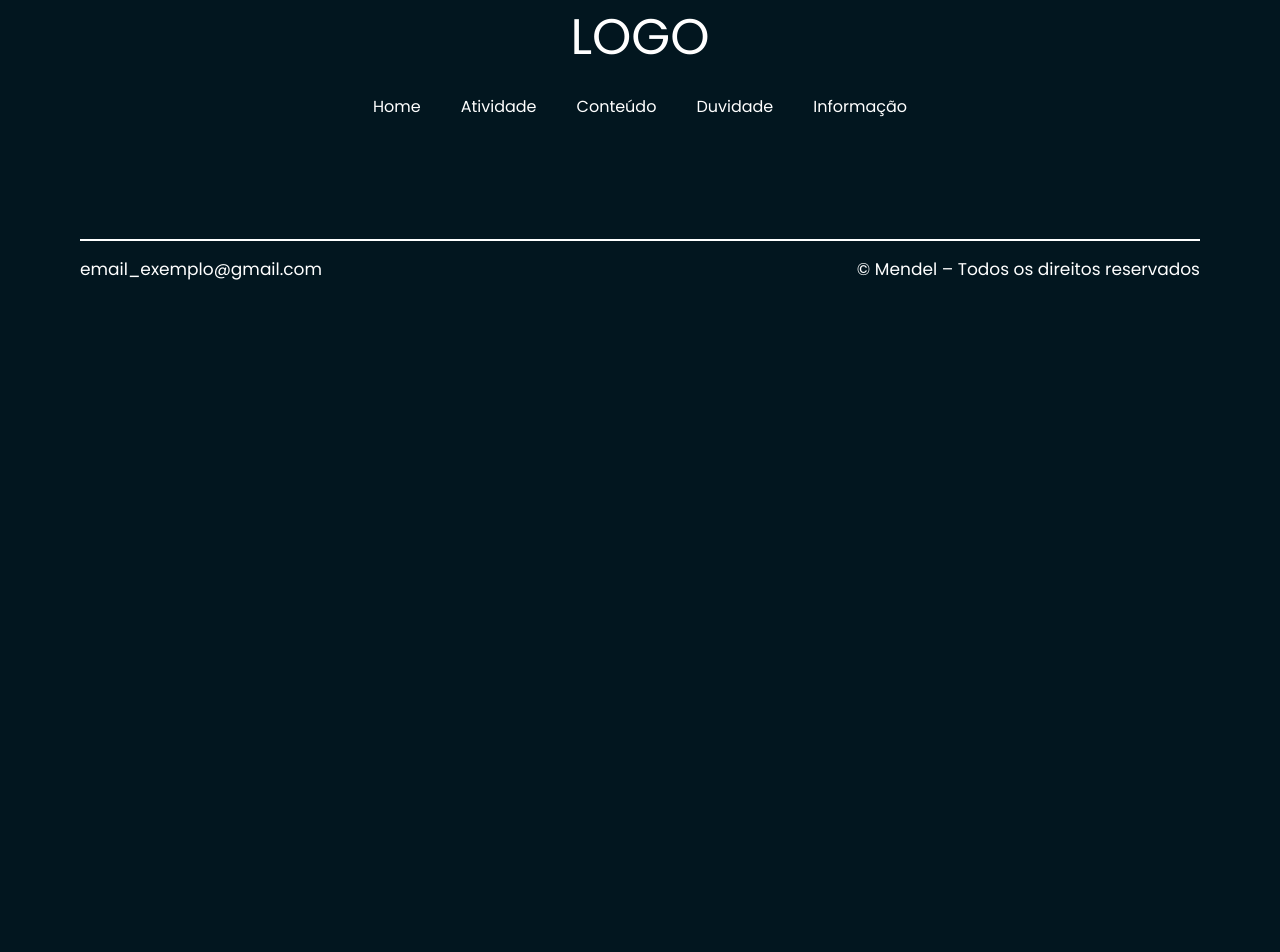
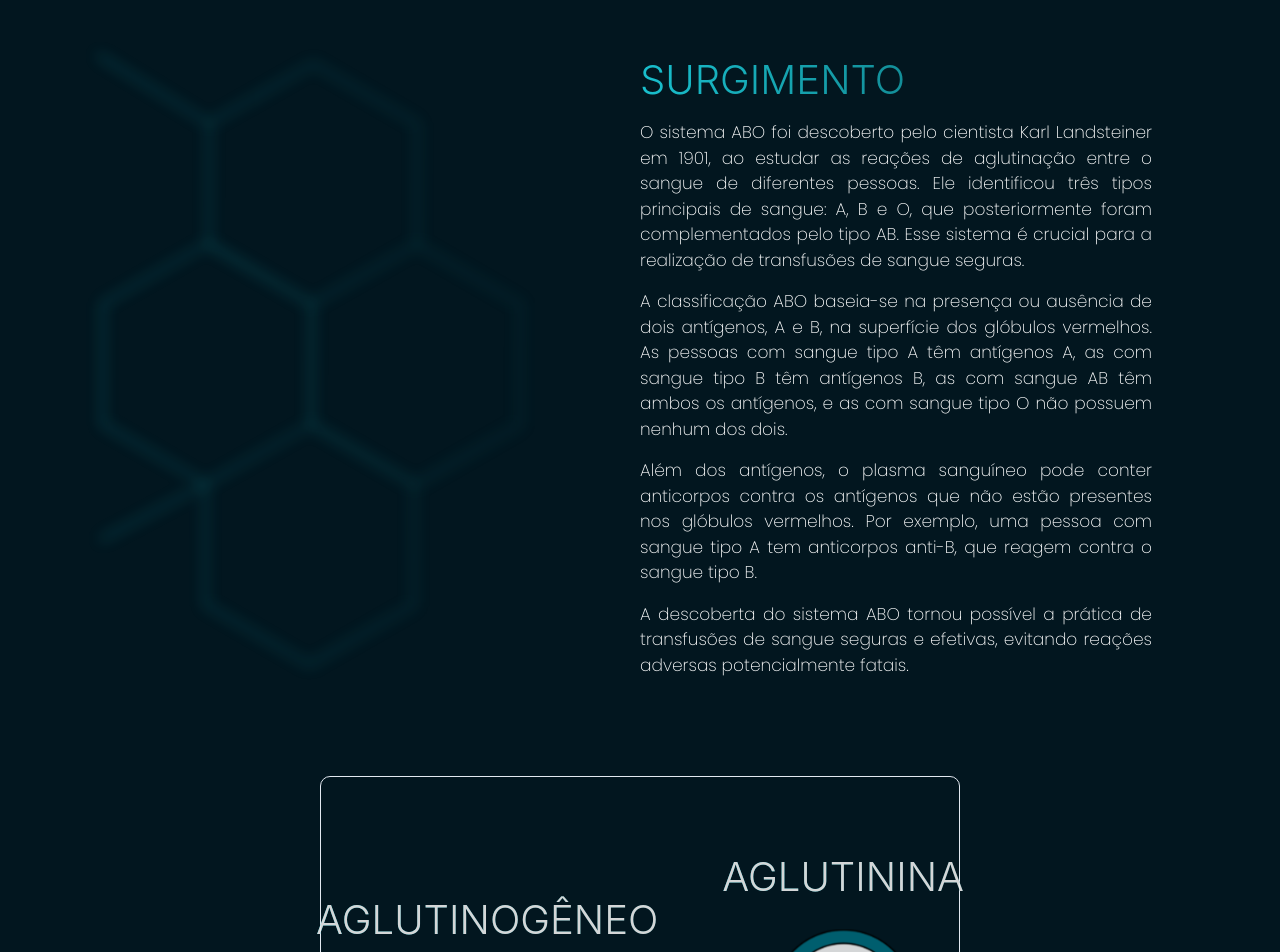
Before and after one commit to Matheus1415/Mendel, a React (Vite) app: page /sistema-abo in a window 1280 px wide. Shown: the part 840-1792 px from the top of the page. Before the commit the page ends 1203 px from the top, so only its background shows below. Built offline with nearby package versions, Linux system fonts and the light colour scheme.

Commit message:
Populando de Conteúdo

```diff
--- a/src/pages/ABO/index.jsx
+++ b/src/pages/SistemaAbo/index.jsx
@@ -4,7 +4,7 @@ import { Box, Image, Text, Heading, useBreakpointValue } from "@chakra-ui/react"
 import AleloCards from "../../components/AleloCards";
 import transSangueAbo from '../../data/transSangueAbo.json';
 
-export const ABO = () => {
+export const SistemaAbo = () => {
     const imageWidth = useBreakpointValue({ base: "15rem", sm: "20rem", md: "25rem", lg: "30rem" });
     const imageMaxHeight = useBreakpointValue({ base: "20rem", sm: "25rem", md: "30rem", lg: "40rem" });
     const textPadding = useBreakpointValue({ base: "1rem", sm: "1.5rem", md: "2rem", lg: "4rem" });
@@ -50,23 +50,16 @@ export const ABO = () => {
                 >
                     <Heading variant="PrimaryTitle" mb="1rem">SURGIMENTO</Heading>
                     <Text variant="Paragraph" mb="1rem">
-                        Lorem Ipsum is simply dummy text of the printing and typesetting industry.
-                        Lorem Ipsum has been the industry's standard dummy text ever since the 1500s,
-                        when an unknown printer took a galley of type and scrambled it to make a type specimen book.
+                        O sistema ABO foi descoberto pelo cientista Karl Landsteiner em 1901, ao estudar as reações de aglutinação entre o sangue de diferentes pessoas. Ele identificou três tipos principais de sangue: A, B e O, que posteriormente foram complementados pelo tipo AB. Esse sistema é crucial para a realização de transfusões de sangue seguras.
                     </Text>
                     <Text variant="Paragraph" mb="1rem">
-                        Lorem Ipsum is simply dummy text of the printing and typesetting industry.
-                        Lorem Ipsum has been the industry's standard dummy text ever since the 1500s,
-                        when an unknown printer took a galley of type and scrambled it to make a type specimen book.
+                        A classificação ABO baseia-se na presença ou ausência de dois antígenos, A e B, na superfície dos glóbulos vermelhos. As pessoas com sangue tipo A têm antígenos A, as com sangue tipo B têm antígenos B, as com sangue AB têm ambos os antígenos, e as com sangue tipo O não possuem nenhum dos dois.
                     </Text>
                     <Text variant="Paragraph" mb="1rem">
-                        Lorem Ipsum is simply dummy text of the printing and typesetting industry.
-                        Lorem Ipsum has been the industry's standard dummy text ever since the 1500s,
-                        when an unknown printer took a galley of type and scrambled it to make a type specimen book.
+                        Além dos antígenos, o plasma sanguíneo pode conter anticorpos contra os antígenos que não estão presentes nos glóbulos vermelhos. Por exemplo, uma pessoa com sangue tipo A tem anticorpos anti-B, que reagem contra o sangue tipo B.
                     </Text>
                     <Text variant="Paragraph">
-                        Contrary to popular belief, Lorem Ipsum is not simply random text. It has roots
-                        in a piece of classical Latin literature from 45 BC, making it over 2000 years.
+                        A descoberta do sistema ABO tornou possível a prática de transfusões de sangue seguras e efetivas, evitando reações adversas potencialmente fatais.
                     </Text>
                 </Box>
             </Box>
@@ -94,13 +87,13 @@ export const ABO = () => {
                         title="AGLUTINOGÊNEO"
                         imageSrc="/assets/aglutinogenio.svg"
                         imageAlt="Aglutinogênio"
-                        listItems={["Lorem Ipsum is simply dummy text of the printing and typesetting industry. Lorem Ipsum has been the industry's standard dummy text ever since the 1500s."]}
+                        listItems={["Aglutinogênios são antígenos presentes na superfície dos glóbulos vermelhos que determinam o tipo sanguíneo ABO de uma pessoa."]}
                     />
                     <AleloCards
                         title="AGLUTININA"
                         imageSrc="/assets/aglutinina.svg"
                         imageAlt="Aglutinina"
-                        listItems={["Lorem Ipsum is simply dummy text of the printing and typesetting industry. Lorem Ipsum has been the industry's standard dummy text ever since the 1500s."]}
+                        listItems={["Aglutininas são anticorpos encontrados no plasma sanguíneo, que reagem contra os antígenos que não estão presentes no próprio sangue."]}
                     />
                 </Box>
             </Box>
@@ -152,7 +145,7 @@ export const ABO = () => {
                 >
                     <Image
                         src="/assets/resumoAbo.svg"
-                        alt="Resumindo tipos sanguíneos"
+                        alt="Resumo dos tipos sanguíneos"
                     />
                 </Box>
             </Box>
--- a/src/router/Router.jsx
+++ b/src/router/Router.jsx
@@ -10,7 +10,7 @@ import { Page404 } from '../pages/Page404';
 import MaintenancePage from '../pages/Manuntecao';
 import AulaQuadro from '../pages/Aula';
 import { Alelos } from '../pages/Alelos';
-import { ABO } from '../pages/ABO';
+import { SistemaAbo } from '../pages/SistemaAbo';
 import Punnett from '../components/Punnett';
 import { TesteLayout } from '../pages/TesteLayout/TesteLayout';
 
@@ -26,7 +26,7 @@ export const RouterAsRouter = () => {
         <Route path="/mendel" element={<Mendel />} />
         <Route path="/aula" element={<AulaQuadro />} />
         <Route path="/alelos" element={<Alelos />} />
-        <Route path="/abo" element={<ABO />} />
+        <Route path="/sistema-abo" element={<SistemaAbo />} />
         <Route path="/layout" element={<TesteLayout />} />
         <Route path="*" element={<Page404 />} />
       </Routes>
```
